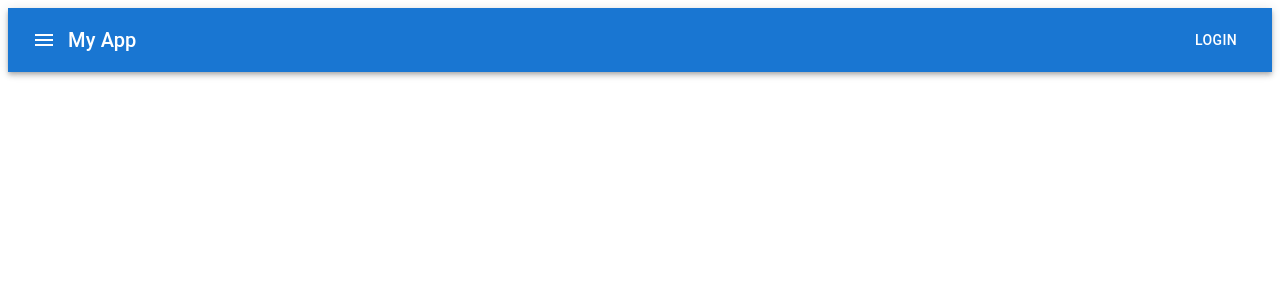
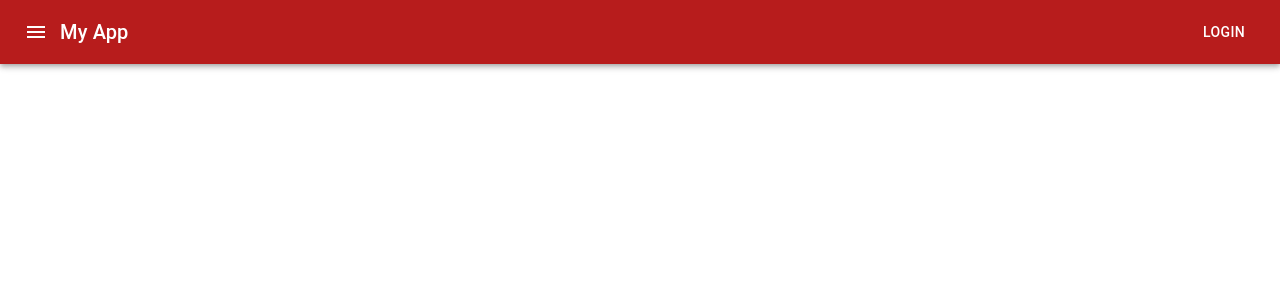
Before and after one commit to MarcosClarindo/Projeto_AppReact, a React (Create React App) app: page / in a window 1280 px wide. Shown: the top 300 px of the page. Built offline with nearby package versions, Linux system fonts and the light colour scheme.

Commit message:
Customizando Estilos do Material.UI

```diff
--- a/src/App.js
+++ b/src/App.js
@@ -12,7 +12,6 @@
        <Route path="/">
          <Home/>
        </Route>
-
      </Switch>
    </Router>
   );
--- /dev/null
+++ b/src/index.css
@@ -0,0 +1,5 @@
+* {
+    margin: 0;
+    padding: 0;
+    box-sizing: border-box;
+}
--- a/src/index.js
+++ b/src/index.js
@@ -1,12 +1,35 @@
 import React from 'react';
 import ReactDOM from 'react-dom';
+import { createTheme, ThemeProvider } from '@mui/material/styles';
 
 import App from './App';
+import './index.css'
+
+import { red, deepPurple } from '@mui/material/colors';
+
+
+const theme = createTheme({
+  palette: {
+    primary:{
+     main: red[900]
+    },
+    secondary: {
+      main: deepPurple[500]
+
+    }
+
+
+
+  },
+});
 
 
 ReactDOM.render(
+  // necessário fazer a importação do "ThemeProvider"
   <React.StrictMode>
-    <App />
+    <ThemeProvider theme={theme}>
+     <App />
+    </ThemeProvider>
   </React.StrictMode>,
   document.getElementById('root')
 );
```
